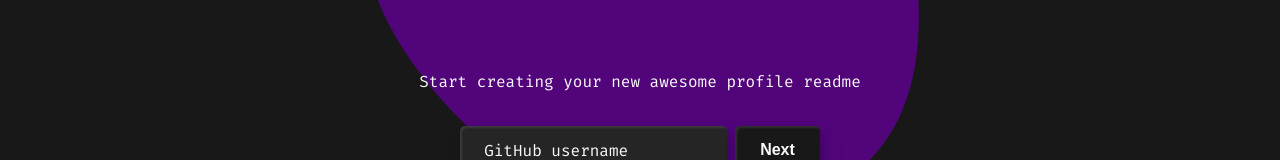
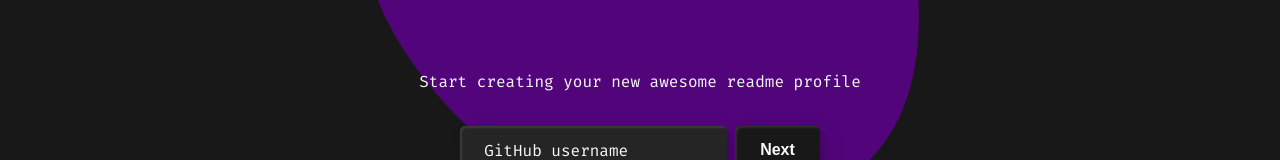
Before and after one commit to paulhendea-github-bio/github-bio-frontend, a React (Vite) app: page / in a window 1280 px wide. Shown: the part 398-558 px from the top of the page. Built offline with nearby package versions, Linux system fonts and the light colour scheme; no server answers.

Commit message:
update home text

```diff
--- a/src/pages/Home/Home.jsx
+++ b/src/pages/Home/Home.jsx
@@ -35,7 +35,7 @@ export function Home() {
       <header id="home-header">
         <div className="background"></div>
         <img src="./logo.svg" alt="github-bio logo" className="logo" />
-        <p>Start creating your new awesome profile readme</p>
+        <p>Start creating your new awesome readme profile</p>
         <form onSubmit={handleSubmit}>
           <input type="text" name="username" placeholder="GitHub username" value={username} onChange={handleUsername} />
           <Button type="submit">
```
